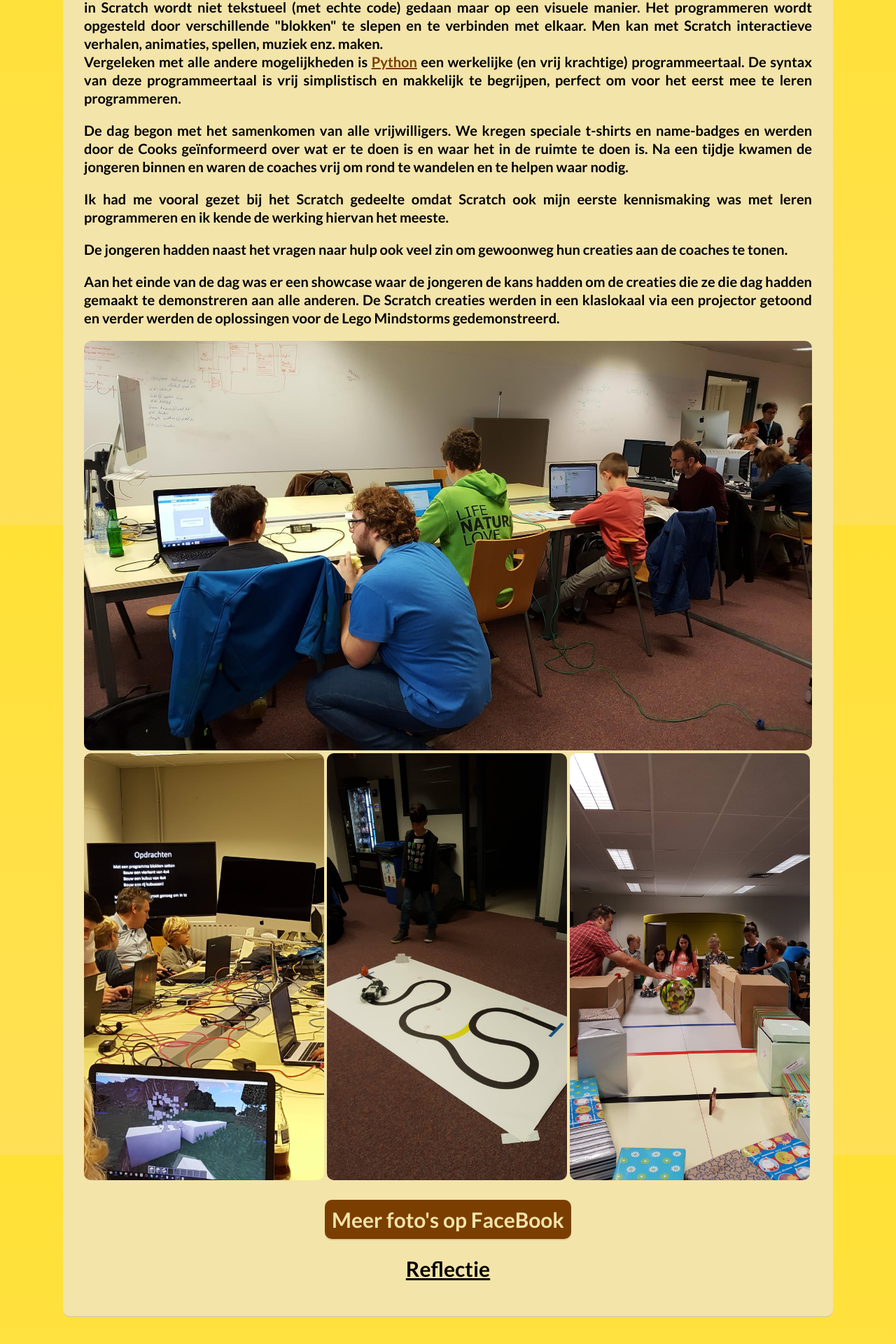
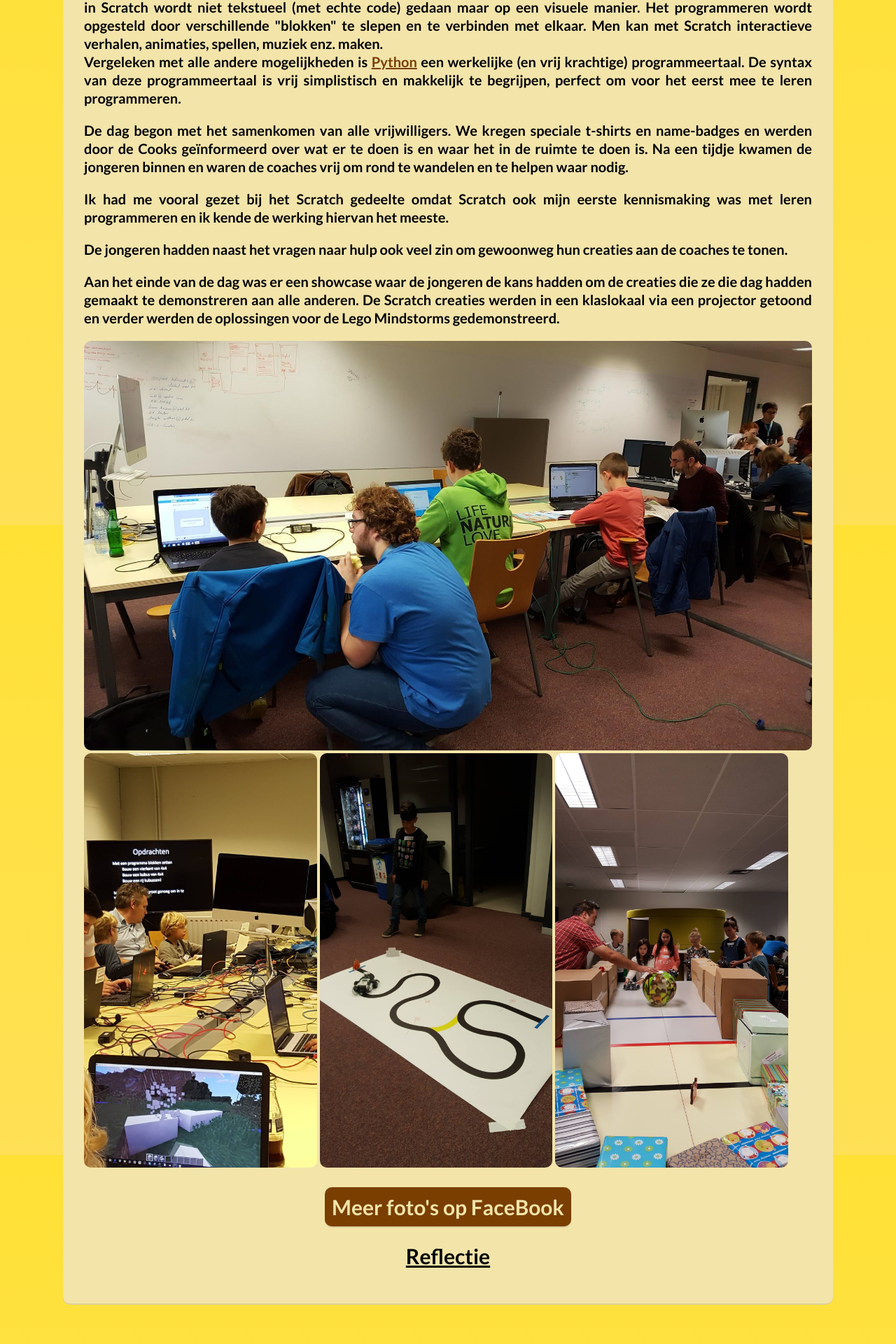
Before and after one commit to Maxzilla60/maxzilla60.github.io, a Jekyll site: the page built from _activities/coderdojo.html, in a window 1280 px wide. Shown: the part 1050-2970 px from the top of the page at 70% size. Built offline with Jekyll 4.4.1, drawn with Linux system fonts in a browser that asks for light colours; nearby versions of some CDN libraries.

Commit message:
More responsive CSS

```diff
--- a/css/styles.scss
+++ b/css/styles.scss
@@ -277,7 +277,7 @@ article button.small_button .fa-file-alt {
 .images img {
 	border-radius: 10px;
 	margin: 0;
-	width: 33%;
+	width: 32%;
 }
 
 /* Small Screen */
@@ -286,3 +286,8 @@ article button.small_button .fa-file-alt {
 		width: 1100px;
 	}
 }
+@media all and (max-width: 600px) {
+	article p {
+		font-size: 3.2vw;
+	}
+}
```
